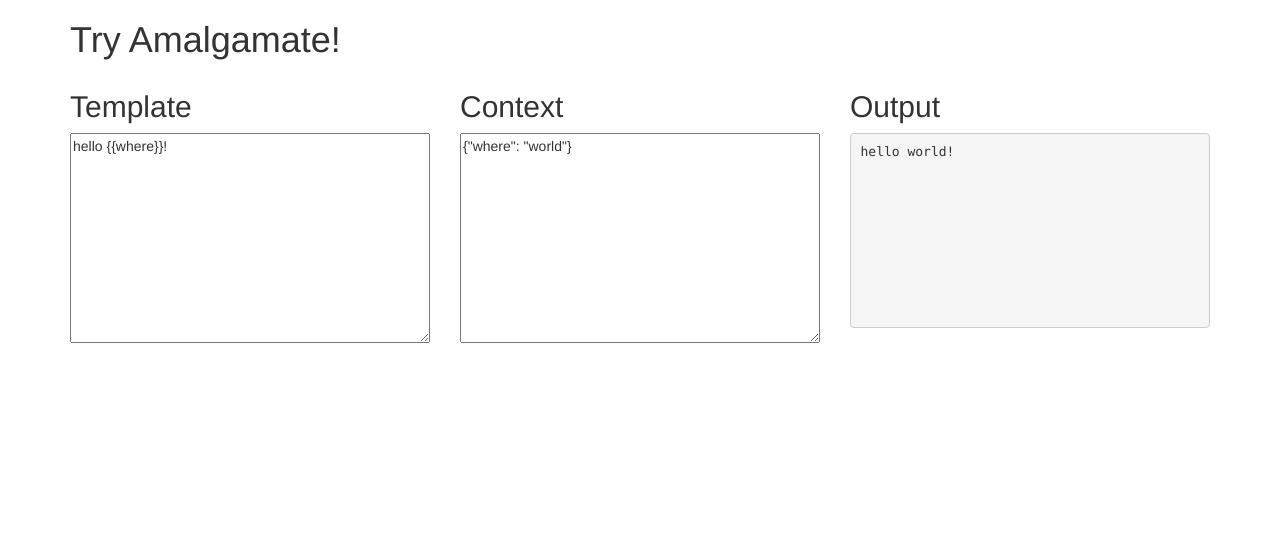
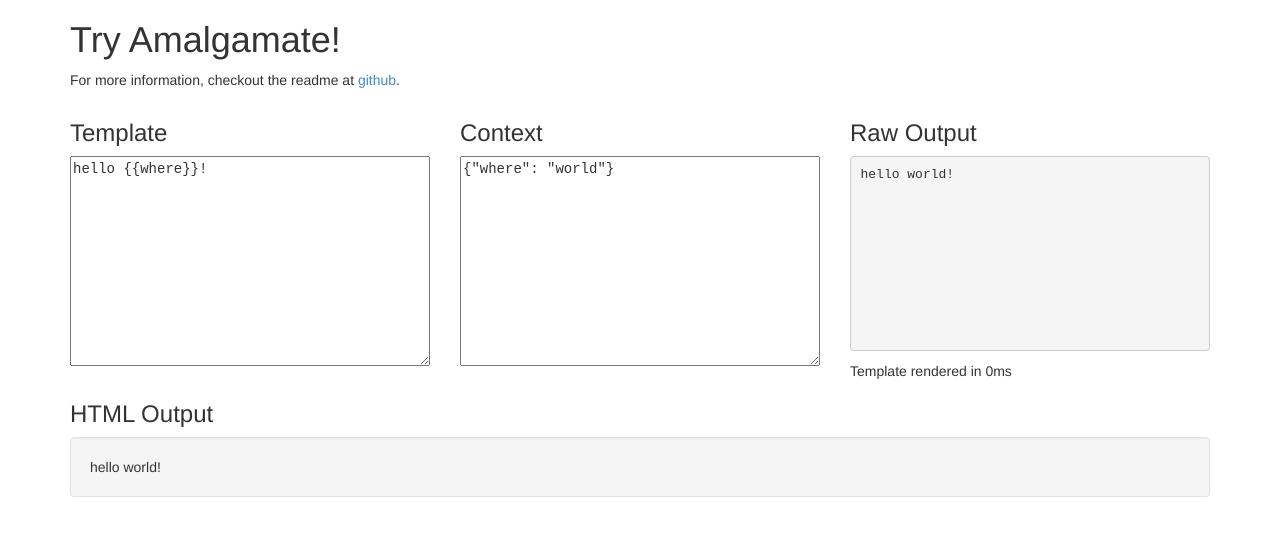
Before and after one commit to awagner83/amalgamate, a website: page index.html in a window 1280 px wide. Drawn offline with Linux system fonts and the light colour scheme.

Commit message:
added a timer and a rendered output display.

```diff
--- a/index.html
+++ b/index.html
@@ -5,7 +5,7 @@
     <title>Try Amalgamate!</title>
     <link href='web/bootstrap.min.css' rel='stylesheet'>
     <style>
-        textarea, pre {width: 100%; height: 15em}
+        textarea, pre {width: 100%; height: 15em; font-family: monospace}
     </style>
     </head>
     <body>
@@ -13,35 +13,50 @@
     <div class='container'>
         <h1>Try Amalgamate!</h1>
 
+        <p>For more information, checkout the readme at <a href='https://github.com/awagner83/amalgamate'>github</a>.</p>
+
         <div class='row'>
             <div class='col-md-4'>
-                <h2>Template</h2>
+                <h3>Template</h3>
                 <textarea id='template'>hello {{where}}!</textarea>
             </div>
             <div class='col-md-4'>
-                <h2>Context</h2>
+                <h3>Context</h3>
                 <textarea id='context'>{"where": "world"}</textarea>
             </div>
             <div class='col-md-4'>
-                <h2>Output</h2>
+                <h3>Raw Output</h3>
                 <pre id='output'></pre>
+                <div id='time'></div>
             </div>
         </div>
+
+        <h3>HTML Output</h3>
+        <div class='well' id='htmlOutput'></div>
     </div>
 
     <script src='dist/amalgamate-min.js'></script>
     <script src='web/jquery.min.js'></script>
     <script src='web/bootstrap.min.js'></script>
     <script type='text/javascript'>
+
         var render = function() {
             var out = $("#output");
+            var htmlout = $("#htmlOutput");
+            var time = $("#time");
             try {
                 var context = JSON.parse($("#context").val());
             } catch (ex) {
                 return out.html("Invalid JSON");
             }
-            var template = Amalgamate.load(Amalgamate.compile($("#template").val()));
-            out.html(Amalgamate.render(template, context));
+            var template = Amalgamate.load(Amalgamate.compile($("#template").val())),
+                start = performance.now(),
+                output = Amalgamate.render(template, context),
+                end = performance.now();
+
+            out.html(output.replace(/</g, '&lt;'));
+            htmlout.html(output);
+            time.html("Template rendered in " + (end - start) + "ms");
         };
 
         $('#context,#template').keyup(render);
```
